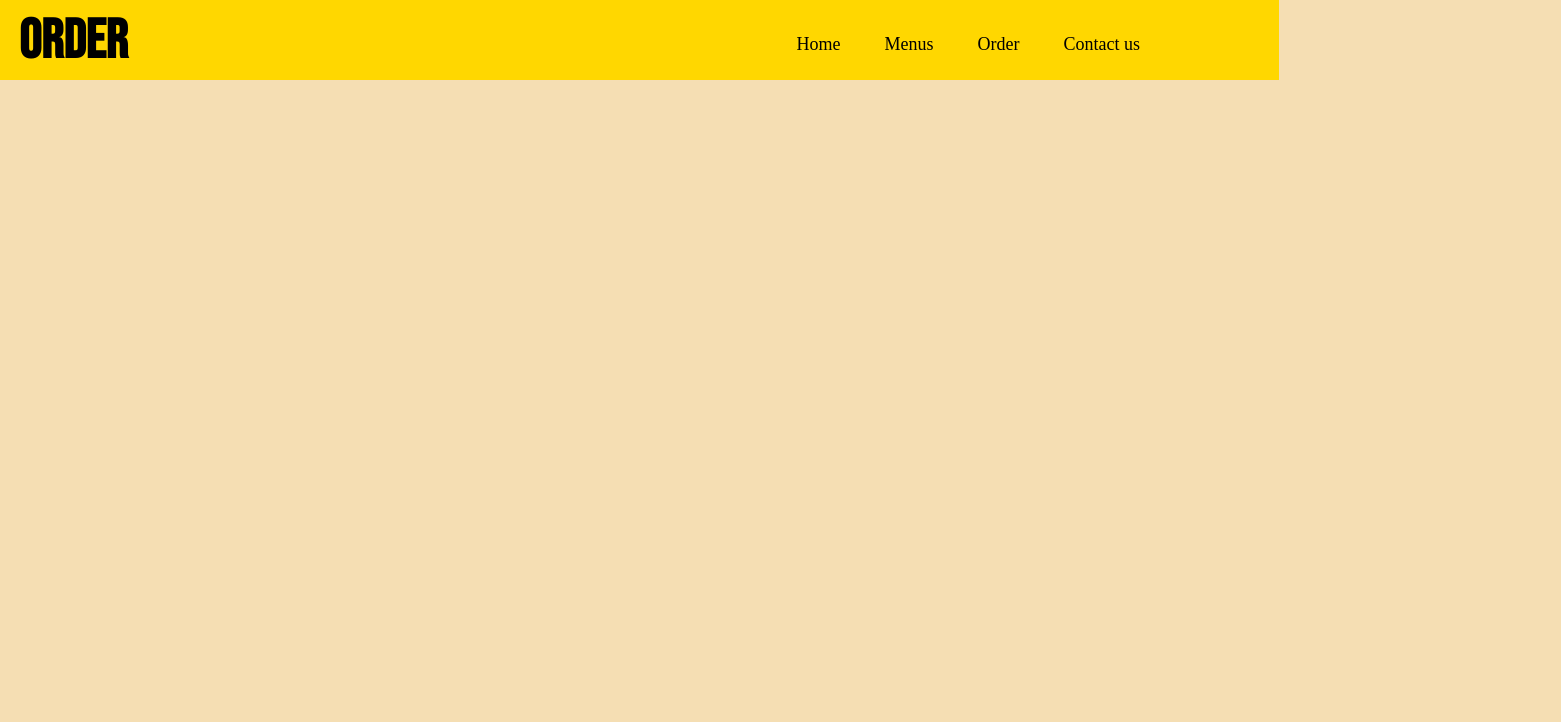
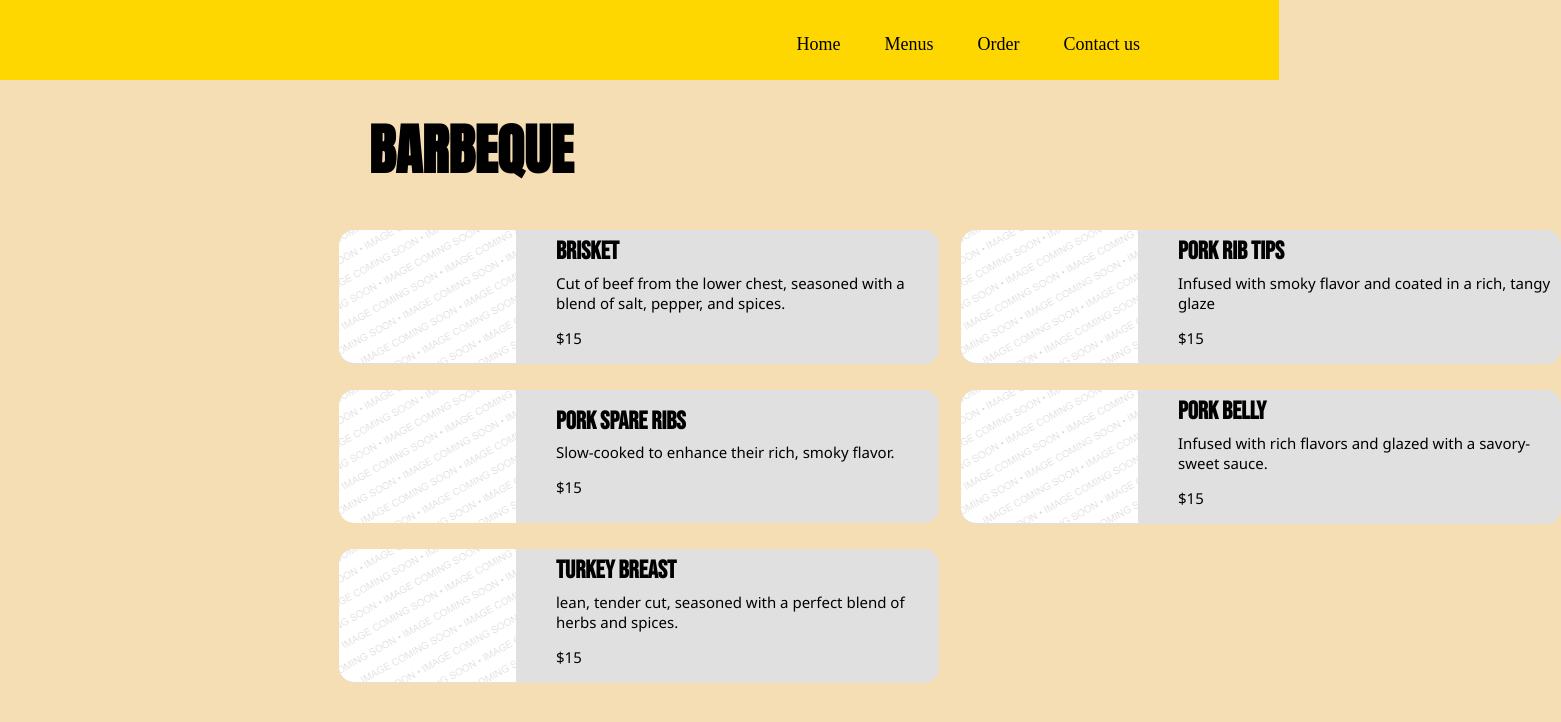
Before and after one commit to Louieeey/Blaze-N-Bite, a plain HTML site: page order.html in a window 1280 px wide. Shown: the top 722 px of the page, 1561 px wide, since content can reach past the window. Drawn offline with Linux system fonts and the light colour scheme; a web font is replaced by a local one.

Commit message:
order page

```diff
--- a/order.html
+++ b/order.html
@@ -15,7 +15,6 @@
 </head>
 <body class="body4">
     <header>
-    <h1>Order</h1>
     <!-- Navigation bar start -->
     <nav class="navbar">
         <ul>
@@ -28,5 +27,55 @@
     </nav>
     </header>
     <!-- Navigation bar ends -->
-</body>
+    <h1 class="bbq-header"> BARBEQUE</h1>
+     <div class="brisket-container">
+        <img src="images/soon.png" alt="coming-soon" class="soon-image">
+        <div class="brisket-text">
+            <ul>
+                <li><h2>Brisket</h2></li>
+                <li><p>Cut of beef from the lower chest, seasoned with a blend of salt, pepper, and spices.</p></li>
+                <p>$15</p>
+            </ul>
+        </div>
+     </div>
+     <div class="porkribs-container">
+        <img src="images/soon.png" alt="coming-soon" class="soon-image">
+        <div class="porkribs-text">
+            <ul>
+                <li><h2>Pork Rib Tips</h2></li>
+                <li><p>Infused with smoky flavor and coated in a rich, tangy glaze</p></li>
+                <p>$15</p>
+            </ul>
+        </div>
+     </div>
+     <div class="spareribs-container">
+        <img src="images/soon.png" alt="coming-soon" class="soon-image">
+        <div class="spareribs-text">
+            <ul>
+                <li><h2>Pork Spare Ribs</h2></li>
+                <li><p>Slow-cooked to enhance their rich, smoky flavor.</p></li>
+                <p>$15</p>
+            </ul>
+        </div>
+     </div>
+     <div class="porkbelly-container">
+        <img src="images/soon.png" alt="coming-soon" class="soon-image">
+        <div class="porkbelly-text">
+            <ul>
+                <li><h2>Pork Belly</h2></li>
+                <li><p>Infused with rich flavors and glazed with a savory-sweet sauce.</p></li>
+                <p>$15</p>
+            </ul>
+        </div>
+     </div>
+     <div class="turkeybreast-container">
+        <img src="images/soon.png" alt="coming-soon" class="soon-image">
+        <div class="turkeybreast-text">
+            <ul>
+                <li><h2>Turkey Breast</h2></li>
+                <li><p>lean, tender cut, seasoned with a perfect blend of herbs and spices.</p></li>
+                <p>$15</p>
+            </ul>
+        </div>
+     </div>
 </html>
--- a/style.css
+++ b/style.css
@@ -584,6 +584,153 @@ footer p {
 
 /* Order */
 
+.bbq-header {
+    position: absolute;
+    font-family: "Anton";
+    margin: 20px 0px 0px 350px;
+}
+
+.brisket-container {
+    position: absolute;
+    display: flex;
+    border-radius: 15px;
+    flex-direction: row; /* Stacks children vertically */
+    align-items: center; /* Centers children horizontally */
+    background-color: #e0e0e0;
+    width: 600px; /* Optional width */
+    margin: 150px 0px 0px 340px;
+}
+
+.soon-image {
+    max-width: 100%;
+    border-top-left-radius: 15px;
+    border-bottom-left-radius: 15px;
+}
+
+.brisket-text li {
+    list-style: none;
+    margin-top: -15px;
+}
+
+.brisket-text h2 {
+    font-family: "Bebas Neue";
+    font-weight: bold;
+    font-size: 25px;
+}
+
+.brisket-text p {
+    font-family: 'Segoe UI', Tahoma, Geneva, Verdana, sans-serif;
+    font-size: 15px;
+}
+
+.porkribs-container {
+    position: absolute;
+    display: flex;
+    border-radius: 15px;
+    flex-direction: row; /* Stacks children vertically */
+    align-items: center; /* Centers children horizontally */
+    background-color: #e0e0e0;
+    width: 600px; /* Optional width */
+    margin: 150px 0px 0px 962px;
+}
+
+.porkribs-text li {
+    list-style: none;
+    margin-top: -15px;
+}
+
+.porkribs-text h2 {
+    font-family: "Bebas Neue";
+    font-weight: bold;
+    font-size: 25px;
+}
+
+.porkribs-text p {
+    font-family: 'Segoe UI', Tahoma, Geneva, Verdana, sans-serif;
+    font-size: 15px;
+}
+
+.spareribs-container {
+    position: absolute;
+    display: flex;
+    border-radius: 15px;
+    flex-direction: row; /* Stacks children vertically */
+    align-items: center; /* Centers children horizontally */
+    background-color: #e0e0e0;
+    width: 600px; /* Optional width */
+    margin: 310px 0px 0px 340px;
+}
+
+.spareribs-text li {
+    list-style: none;
+    margin-top: -15px;
+}
+
+.spareribs-text h2 {
+    font-family: "Bebas Neue";
+    font-weight: bold;
+    font-size: 25px;
+}
+
+.spareribs-text p {
+    font-family: 'Segoe UI', Tahoma, Geneva, Verdana, sans-serif;
+    font-size: 15px;
+}
+
+.porkbelly-container {
+    position: absolute;
+    display: flex;
+    border-radius: 15px;
+    flex-direction: row; /* Stacks children vertically */
+    align-items: center; /* Centers children horizontally */
+    background-color: #e0e0e0;
+    width: 600px; /* Optional width */
+    margin: 310px 0px 0px 962px;
+}
+
+.porkbelly-text li {
+    list-style: none;
+    margin-top: -15px;
+}
+
+.porkbelly-text h2 {
+    font-family: "Bebas Neue";
+    font-weight: bold;
+    font-size: 25px;
+}
+
+.porkbelly-text p {
+    font-family: 'Segoe UI', Tahoma, Geneva, Verdana, sans-serif;
+    font-size: 15px;
+}
+
+.turkeybreast-container {
+    position: absolute;
+    display: flex;
+    border-radius: 15px;
+    flex-direction: row; /* Stacks children vertically */
+    align-items: center; /* Centers children horizontally */
+    background-color: #e0e0e0;
+    width: 600px; /* Optional width */
+    margin: 469px 0px 0px 340px;
+}
+
+.turkeybreast-text li {
+    list-style: none;
+    margin-top: -15px;
+}
+
+.turkeybreast-text h2 {
+    font-family: "Bebas Neue";
+    font-weight: bold;
+    font-size: 25px;
+}
+
+.turkeybreast-text p {
+    font-family: 'Segoe UI', Tahoma, Geneva, Verdana, sans-serif;
+    font-size: 15px;
+}
+
 /* Contact */
 .main-content {
     display: flex;
```
Also changed, not shown: images/soon.png (added).
